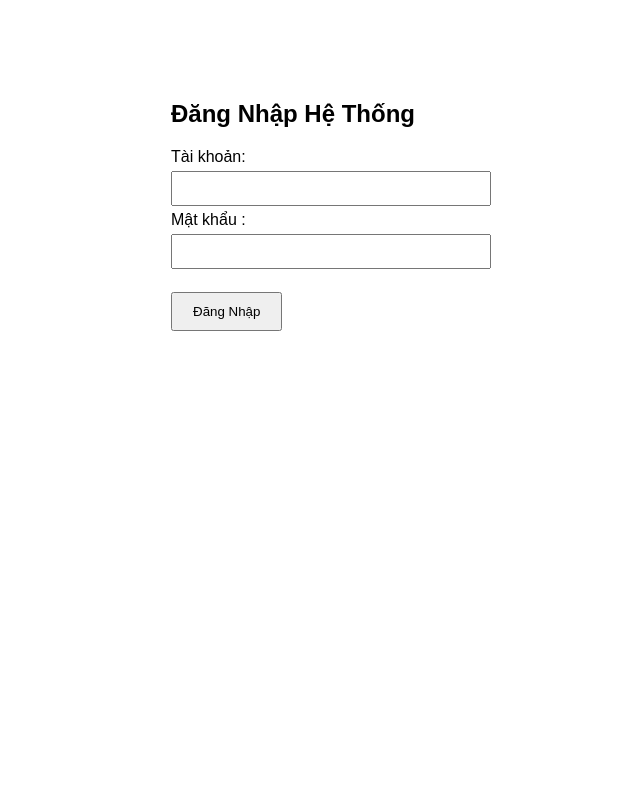
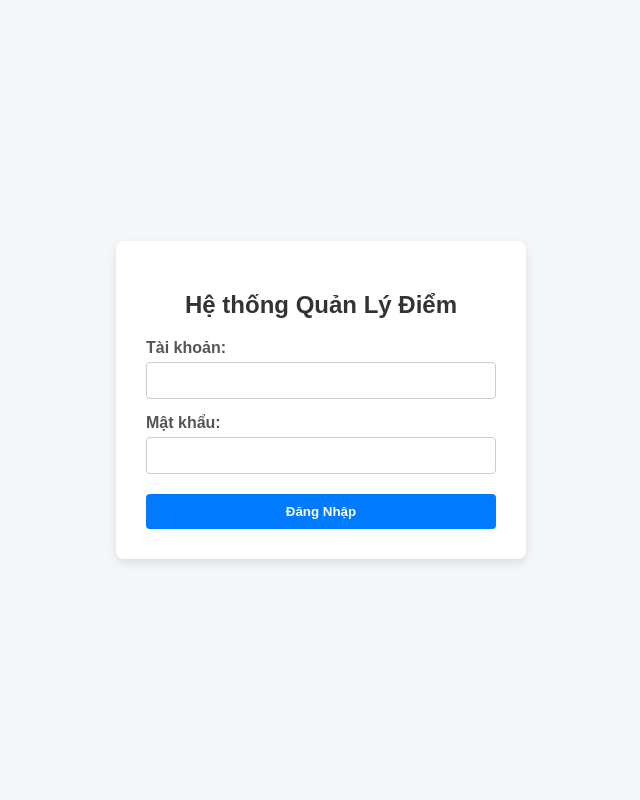
Before and after one commit to phuongx62018-a11y/quan-ly-diem-, a PHP site: page /login.php in a window 1280 px wide. Shown: the whole page, without its empty margins (319-959 px from the left). Run offline with PHP 8.4, Linux system fonts and the light colour scheme.

Commit message:
gd login 2

```diff
--- a/login.php
+++ b/login.php
@@ -43,19 +43,23 @@ if ($_SERVER["REQUEST_METHOD"] == "POST") {
     <title>Đăng nhập - Quản lý điểm</title>
     <link rel="stylesheet" href="assets/style.css">
 </head>
-<body>
-    <div class="login-container" style="width: 300px; margin: 100px auto; font-family: Arial;">
-        <h2>Đăng Nhập Hệ Thống</h2>
-        <?php if (!empty($error)) { echo "<p style='color: red;'>$error</p>"; } ?>
+<body style="background-color: #f4f6f9; font-family: Arial, sans-serif; display: flex; justify-content: center; align-items: center; height: 100vh; margin: 0;">
+
+    <div class="login-container" style="width: 350px; padding: 30px; background: #ffffff; border-radius: 8px; box-shadow: 0 4px 10px rgba(0,0,0,0.1);">
+        <h2 style="text-align: center; margin-bottom: 20px; color: #333;">Hệ thống Quản Lý Điểm</h2>
+
+        <?php if (!empty($error)) { echo "<p style='color: red; text-align: center; margin-bottom: 15px;'>$error</p>"; } ?>
+
         <form method="POST" action="">
-            <label>Tài khoản:</label><br>
-            <input type="text" name="username" required style="width: 100%; padding: 8px; margin: 5px 0;"><br>
+            <label style="font-weight: bold; color: #555;">Tài khoản:</label><br>
+            <input type="text" name="username" required style="width: 100%; padding: 10px; margin: 5px 0 15px 0; border: 1px solid #ccc; border-radius: 4px; box-sizing: border-box;"><br>
 
-            <label>Mật khẩu :</label><br>
-            <input type="password" name="password" required style="width: 100%; padding: 8px; margin: 5px 0;"><br><br>
+            <label style="font-weight: bold; color: #555;">Mật khẩu:</label><br>
+            <input type="password" name="password" required style="width: 100%; padding: 10px; margin: 5px 0 20px 0; border: 1px solid #ccc; border-radius: 4px; box-sizing: border-box;"><br>
 
-            <button type="submit" style="padding: 10px 20px;">Đăng Nhập</button>
+            <button type="submit" style="width: 100%; padding: 10px; background: #007bff; color: white; border: none; border-radius: 4px; font-weight: bold; cursor: pointer;">Đăng Nhập</button>
         </form>
     </div>
+
 </body>
 </html>
```
